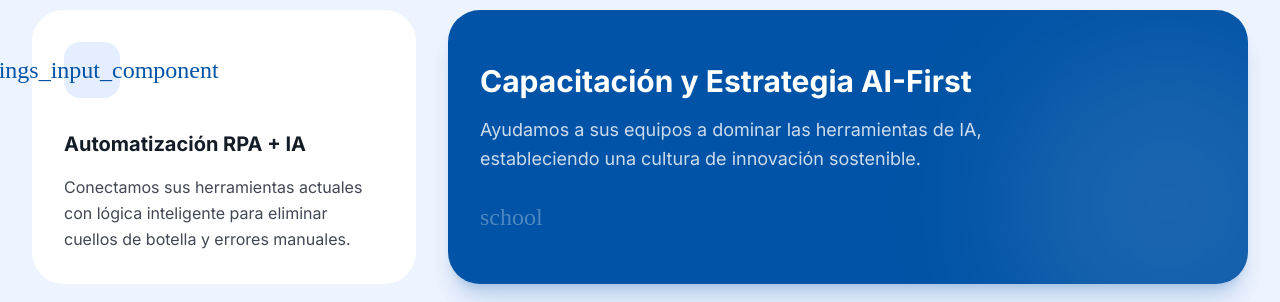
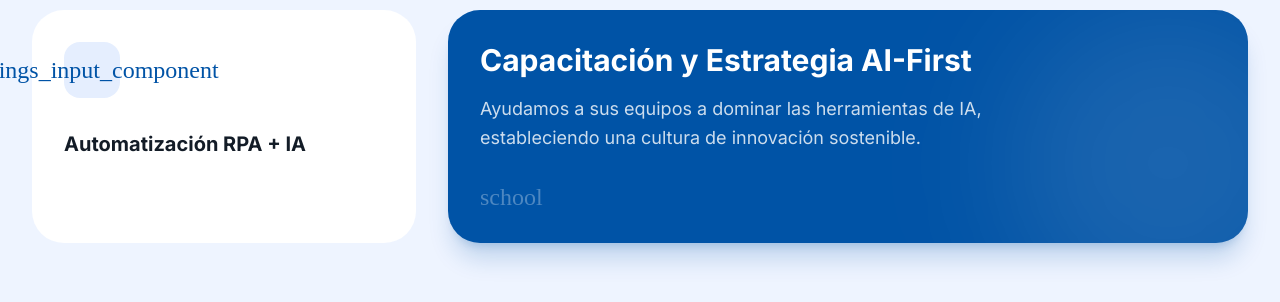
Before and after one commit to interactuaLab/web-labintera, a website: page ia-para-negocios.html in a window 1280 px wide. Shown: the part 1499-1801 px from the top of the page. Drawn offline with Linux system fonts and the light colour scheme; some icons are missing; a web font is replaced by a local one.

Commit message:
Update ia-para-negocios.html

```diff
--- a/ia-para-negocios.html
+++ b/ia-para-negocios.html
@@ -679,8 +679,8 @@
               <span class="material-symbols-outlined text-3xl">settings_input_component</span>
             </div>
             <h3 class="text-xl font-bold mb-4">Automatización RPA + IA</h3>
-            <p class="text-on-surface-variant leading-relaxed">Conectamos sus herramientas actuales con lógica
-              inteligente para eliminar cuellos de botella y errores manuales.</p>
+            <p class="text-on-surface-variant leading-relaxed"Automatizamos tus tareas diarias usando inteligencia artificial. Unimos tus herramientas actuales para que la información fluya sola,
+              ahorrándote horas de trabajo manual y asegurando cero errores.</p>
           </div>
           <div
             class="bg-primary text-white p-8 rounded-[2rem] md:col-span-2 shadow-xl shadow-primary/20 relative overflow-hidden flex flex-col justify-center">
```
